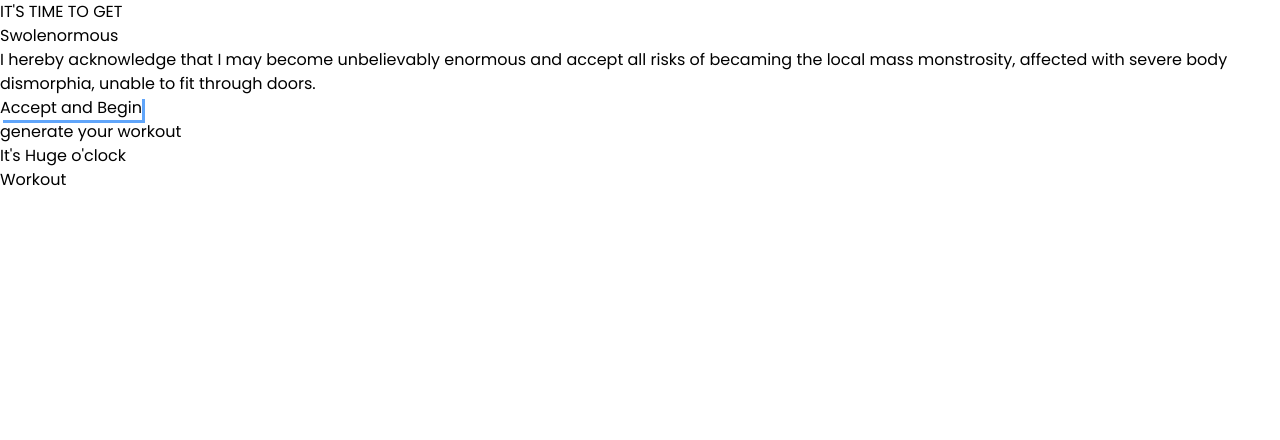
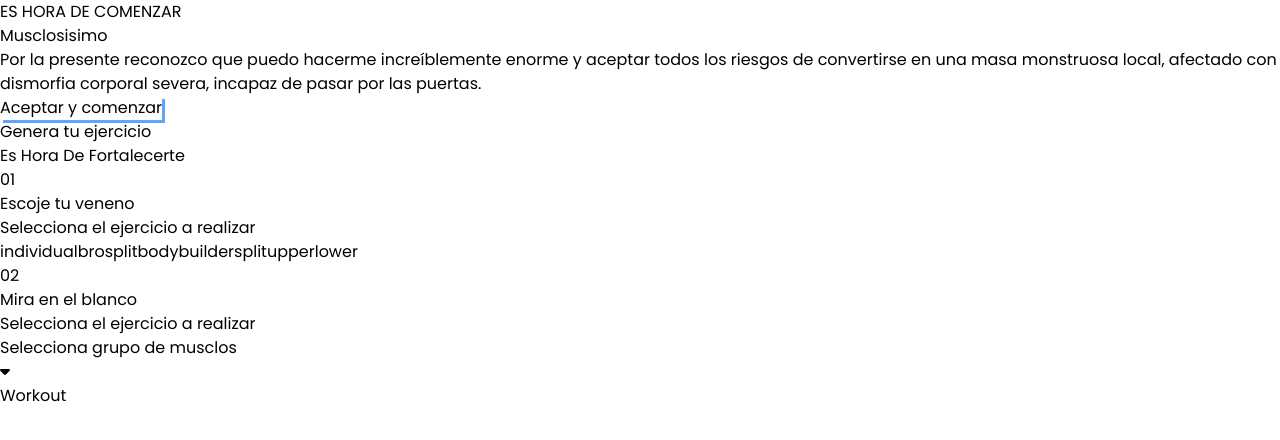
Before and after one commit to Gokuno/gym-app, a React (Vite) app: page / in a window 1280 px wide. Shown: the top 440 px of the page. Built offline with nearby package versions, Linux system fonts and the light colour scheme.

Commit message:
Actualizacion de secciones y lenguaje

```diff
--- a/src/components/Generator.jsx
+++ b/src/components/Generator.jsx
@@ -1,10 +1,43 @@
 import React from 'react'
 import SectionWrapper from './SectionWrapper'
+import { WORKOUTS } from '../utils/swoldier'
+
+function Header(props) {
+  const { index, title, description } = props
+  return (
+    <div className='flex flex-col gap-4'>
+      <div className='flex items-center justify-center gap-2'>
+        <p className='text-3xl sm:text-4xl md:text-5xl font-semibold text-slate-400'>{index}</p>
+        <h4 className='text-xl sm:text-2xl md:text-3xl '>{title}</h4>
+      </div>
+      <p className='text-sm sm:text-base mx-auto'>{description}</p>
+    </div>
+  )
+}
 
 export default function Generator() {
   return (
-    <SectionWrapper header={"generate your workout"} title={['It\'s', 'Huge', 'o\'clock']}>
+    <SectionWrapper header={"Genera tu ejercicio"} title={['Es', 'Hora', 'De', 'Fortalecerte']}>
+      <Header index={'01'} title={'Escoje tu veneno'} description={"Selecciona el ejercicio a realizar"} />
 
+      <div className='grid grid-cols-2 sm:grid-cols-4 gap-4'>
+      {Object.keys(WORKOUTS).map((type, typeIndex) => {
+        return (
+          <button className='bg-slate-950 border border-blue-400 duration-200 hover:border-blue-600 py-3 rounded-lg' key={typeIndex}>
+            <p className='capitalize'>{type.replaceAll('_', "")}</p>
+          </button>
+        )
+      })}
+      </div>
+
+      <Header index={'02'} title={'Mira en el blanco'} description={"Selecciona el ejercicio a realizar"} />
+
+      <div className='bg-slate-950 p-3 border border-solid border-blue-400 rounded-lg'>
+        <div className='relative flex items-center justify-center'>
+          <p>Selecciona grupo de musclos</p>
+          <i className="fa-solid absolute right-3 top-1/2 -translate-y-1/2 fa-caret-down"></i>
+        </div>
+      </div>
     </SectionWrapper>
   )
 }
--- a/src/components/Hero.jsx
+++ b/src/components/Hero.jsx
@@ -4,12 +4,12 @@ export default function Hero() {
   return (
     <div className='min-h-screen flex flex-col gap-10 items-center justify-center text-center max-w-[900px] w-full mx-auto p-4'>
         <div className='flex flex-col gap-4'>
-        <p>IT'S TIME TO GET</p>
-        <h1 className='uppercase font-semibold text-4xl sm:text-5xl md:text-6xl lg:text-7xl'>Swole<span className='text-blue-400'>normous</span></h1>
+        <p>ES HORA DE COMENZAR</p>
+        <h1 className='uppercase font-semibold text-4xl sm:text-5xl md:text-6xl lg:text-7xl'>Musclo<span className='text-blue-400'>sisimo</span></h1>
         </div>
-        <p className='text-sm md:text-base font-light'>I hereby acknowledge that I may become <span className='text-blue-400 font-medium'>unbelievably enormous</span> and accept all risks of becaming the local <span className='text-blue-400 font-medium'>mass monstrosity</span>, affected with severe body dismorphia, unable to fit through doors.</p>
+        <p className='text-sm md:text-base font-light'>Por la presente reconozco que puedo hacerme <span className='text-blue-400 font-medium'>increíblemente enorme</span> y aceptar todos los riesgos de convertirse en una <span className='text-blue-400 font-medium'>masa monstruosa</span> local, afectado con dismorfia corporal severa, incapaz de pasar por las puertas.</p>
         <button className='px-8 py-4 rounded-md border-[2px] bg-slate-950 border-blue-400 border-solid blueShadow duration-200'>
-           <p>Accept and Begin</p>
+           <p>Aceptar y comenzar</p>
         </button>
     </div>
   )
--- a/src/components/SectionWrapper.jsx
+++ b/src/components/SectionWrapper.jsx
@@ -4,11 +4,15 @@ export default function SectionWrapper(props) {
     const { children, header, title } = props
   return (
     <section className='min-h-screen flex flex-col gap-10'>
-        <div className='bg-slate-950 py-10 flex flex-col gap-2 justify-center items-center'>
+        <div className='bg-slate-950 py-10 flex flex-col gap-2 justify-center items-center p-4'>
             <p className='uppercase font-medium'>{header}</p>
-            <h2 className='font-semibold text-3xl sm:text-4xl md:text-5xl lg:text-6xl'>{title[0]} <span className='uppercase text-blue-400'>{title[1]}</span> {title[2]}</h2>
+            <h2 className='font-semibold text-3xl sm:text-4xl md:text-5xl lg:text-6xl'>{title[0]} <span className='uppercase text-blue-400'>{title[1]}</span> {title[2]} <span className='uppercase text-blue-400'>{title[3]}</span></h2>
         </div>
+        <div className='max-w-[800px] w-full flex flex-col mx-auto gap-10 p-4'>
+
         {children}
+        </div>
+
     </section>
   )
 }
```
